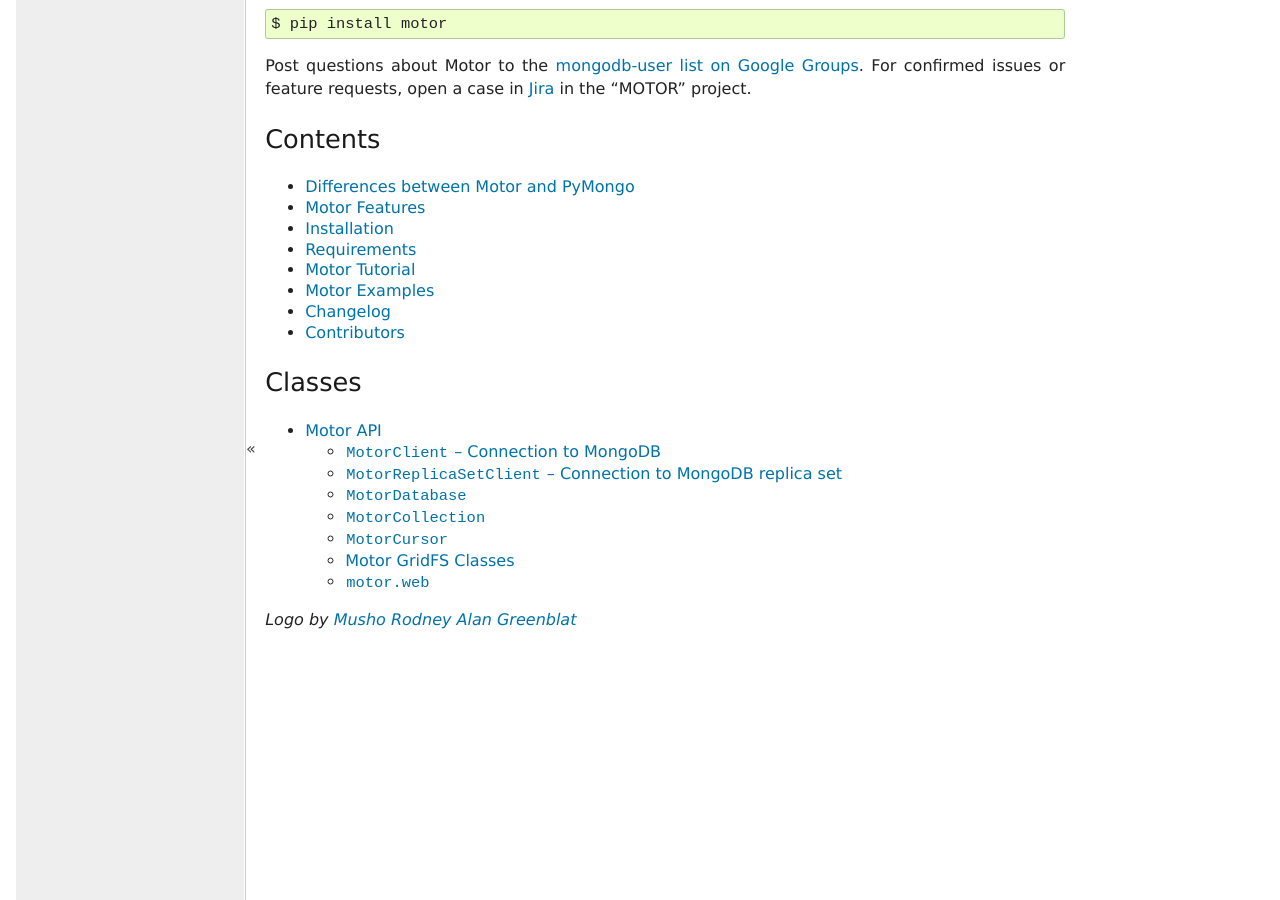
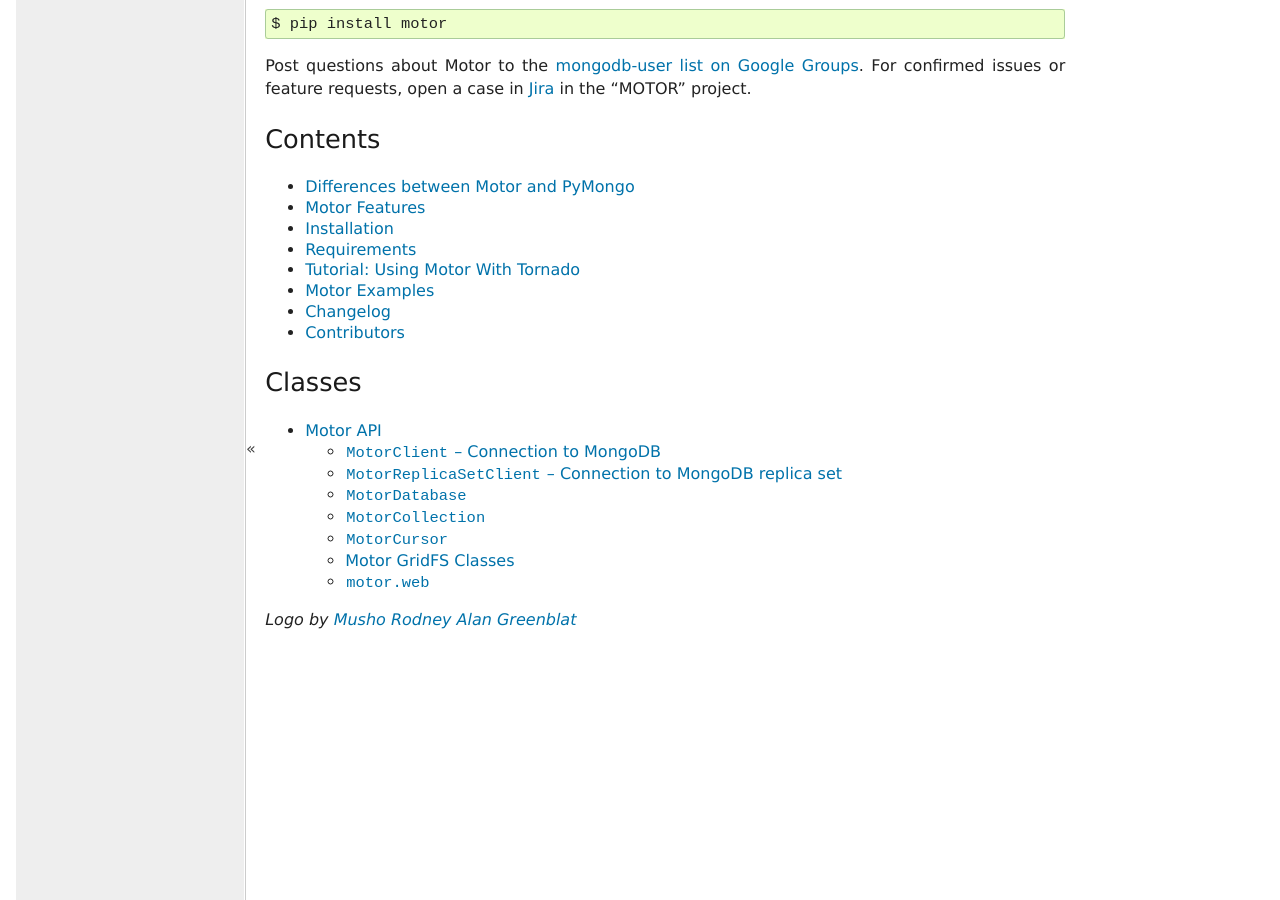
Before and after one commit to mongodb/motor, a Sphinx documentation site: the page built from doc/index.rst, in a window 1280 px wide and 900 px high, scrolled down 877 px. Built offline with Sphinx 7.4.7, drawn with Linux system fonts in a browser that asks for light colours; the version number is read from the project's files by our own code; some of the changed lines change nothing that is shown.

Commit message:
MOTOR-79 Prepare for asyncio tutorial.
Move tutorial.rst to tutorial-tornado.rst and update examples to build
and test with Python 3, not 2.

```diff
--- a/doc/api/index.rst
+++ b/doc/api/index.rst
@@ -5,7 +5,7 @@
   version 0.5 Motor can also integrate with asyncio instead of Tornado. The
   documentation is not yet updated for Motor's asyncio integration.
 
-.. seealso:: :doc:`../tutorial`
+.. seealso:: :doc:`../tutorial-tornado`
 
 .. toctree::
 
--- a/doc/examples/index.rst
+++ b/doc/examples/index.rst
@@ -1,7 +1,7 @@
 Motor Examples
 ==============
 
-.. seealso:: :doc:`../tutorial`
+.. seealso:: :doc:`../tutorial-tornado`
 
 .. toctree::
 
--- a/doc/index.rst
+++ b/doc/index.rst
@@ -46,7 +46,7 @@
    features
    installation
    requirements
-   tutorial
+   tutorial-tornado
    examples/index
    changelog
    contributors
--- a/doc/tutorial.rst
+++ b/doc/tutorial-tornado.rst
@@ -1,9 +1,7 @@
-.. _motor-tutorial:
-
 .. currentmodule:: motor.motor_tornado
 
-Motor Tutorial
-==============
+Tutorial: Using Motor With Tornado
+==================================
 
 .. These setups are redundant because I can't figure out how to make doctest
   run a common setup *before* the setup for the two groups. A "testsetup:: *"
@@ -36,10 +34,6 @@
 
 A guide to using MongoDB and Tornado with Motor, the
 non-blocking driver.
-
-.. important:: This page describes using Motor with Tornado. Beginning in
-  version 0.5 Motor can also integrate with asyncio instead of Tornado. The
-  documentation is not yet updated for Motor's asyncio integration.
 
 Tutorial Prerequisites
 ----------------------
@@ -315,15 +309,18 @@
   >>> @gen.coroutine
   ... def do_find_one():
   ...     document = yield db.test_collection.find_one({'i': {'$lt': 2}})
-  ...     print(document)
+  ...     pprint.pprint(document)
   ...
   >>> IOLoop.current().run_sync(do_find_one)
-  {u'i': 0, u'_id': ObjectId('...')}
+  {'_id': ObjectId('...'), 'i': 0}
 
 The result is a dictionary matching the one that we inserted previously.
 
-.. note:: The returned document contains an ``"_id"``, which was
-   automatically added on insert.
+The returned document contains an ``"_id"``, which was
+automatically added on insert.
+
+(We use ``pprint`` here instead of ``print`` to ensure the document's key names
+are sorted the same in your output as ours.)
 
 .. mongodoc:: find
 
@@ -343,14 +340,14 @@
   ... def do_find():
   ...     cursor = db.test_collection.find({'i': {'$lt': 5}})
   ...     for document in (yield cursor.to_list(length=100)):
-  ...         print(document)
+  ...         pprint.pprint(document)
   ...
   >>> IOLoop.current().run_sync(do_find)
-  {u'i': 0, u'_id': ObjectId('...')}
-  {u'i': 1, u'_id': ObjectId('...')}
-  {u'i': 2, u'_id': ObjectId('...')}
-  {u'i': 3, u'_id': ObjectId('...')}
-  {u'i': 4, u'_id': ObjectId('...')}
+  {'_id': ObjectId('...'), 'i': 0}
+  {'_id': ObjectId('...'), 'i': 1}
+  {'_id': ObjectId('...'), 'i': 2}
+  {'_id': ObjectId('...'), 'i': 3}
+  {'_id': ObjectId('...'), 'i': 4}
 
 A ``length`` argument is required when you call to_list to prevent Motor from
 buffering an unlimited number of documents.
@@ -365,14 +362,14 @@
   ...     cursor = db.test_collection.find({'i': {'$lt': 5}})
   ...     while (yield cursor.fetch_next):
   ...         document = cursor.next_object()
-  ...         print(document)
+  ...         pprint.pprint(document)
   ...
   >>> IOLoop.current().run_sync(do_find)
-  {u'i': 0, u'_id': ObjectId('...')}
-  {u'i': 1, u'_id': ObjectId('...')}
-  {u'i': 2, u'_id': ObjectId('...')}
-  {u'i': 3, u'_id': ObjectId('...')}
-  {u'i': 4, u'_id': ObjectId('...')}
+  {'_id': ObjectId('...'), 'i': 0}
+  {'_id': ObjectId('...'), 'i': 1}
+  {'_id': ObjectId('...'), 'i': 2}
+  {'_id': ObjectId('...'), 'i': 3}
+  {'_id': ObjectId('...'), 'i': 4}
 
 You can apply a sort, limit, or skip to a query before you begin iterating:
 
@@ -385,11 +382,11 @@
   ...     cursor.sort([('i', pymongo.DESCENDING)]).limit(2).skip(2)
   ...     while (yield cursor.fetch_next):
   ...         document = cursor.next_object()
-  ...         print(document)
+  ...         pprint.pprint(document)
   ...
   >>> IOLoop.current().run_sync(do_find)
-  {u'i': 2, u'_id': ObjectId('...')}
-  {u'i': 1, u'_id': ObjectId('...')}
+  {'_id': ObjectId('...'), 'i': 2}
+  {'_id': ObjectId('...'), 'i': 1}
 
 ``fetch_next`` does not actually retrieve each document from the server
 individually; it gets documents efficiently in `large batches`_.
@@ -441,9 +438,9 @@
   ...     print('document is now %s' % pprint.pformat(new_document))
   ...
   >>> IOLoop.current().run_sync(do_replace)
-  found document: {u'_id': ObjectId('...'), u'i': 50}
+  found document: {'_id': ObjectId('...'), 'i': 50}
   replaced 1 document
-  document is now {u'_id': ObjectId('...'), u'key': u'value'}
+  document is now {'_id': ObjectId('...'), 'key': 'value'}
 
 You can see that :meth:`update` replaced everything in the old document except
 its ``_id`` with the new document.
@@ -464,7 +461,7 @@
   ...
   >>> IOLoop.current().run_sync(do_update)
   updated 1 document
-  document is now {u'_id': ObjectId('...'), u'i': 51, u'key': u'value'}
+  document is now {'_id': ObjectId('...'), 'i': 51, 'key': 'value'}
 
 "key" is set to "value" and "i" is still 51.
 
@@ -534,10 +531,10 @@
   >>> @gen.coroutine
   ... def use_count_command():
   ...     response = yield db.command(SON([("count", "test_collection")]))
-  ...     print('response: %s' % response)
+  ...     print('response: %s' % pprint.pformat(response))
   ...
   >>> IOLoop.current().run_sync(use_count_command)
-  response: {u'ok': 1.0, u'n': 1000}
+  response: {'n': 1000, 'ok': 1.0}
 
 Since the order of command parameters matters, don't use a Python dict to pass
 the command's parameters. Instead, make a habit of using :class:`bson.SON`,
```
Also changed, not shown: 1 other file.
